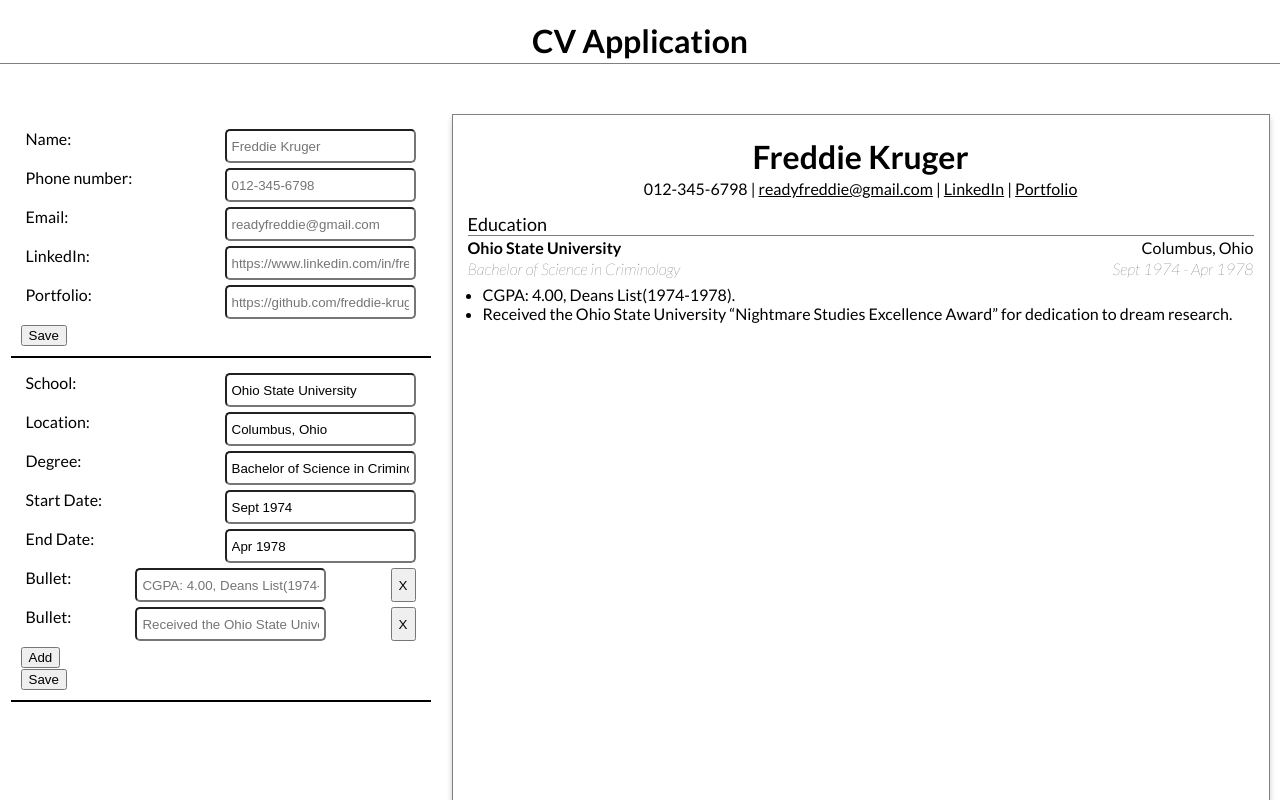
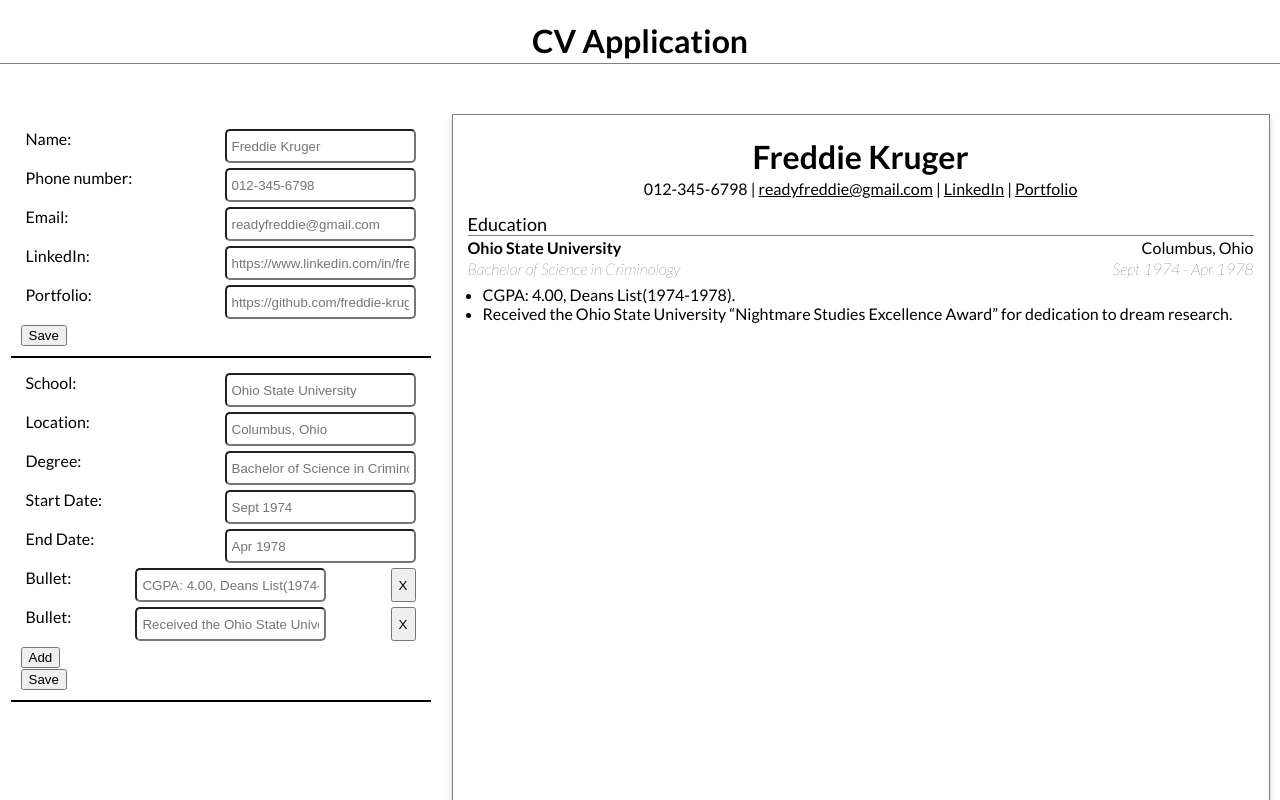
Before and after one commit to AbdirahmanFree/CV-Application, a React (Vite) app: page / in a window 1280 px wide. Shown: the top 800 px of the page. Built offline with nearby package versions, Linux system fonts and the light colour scheme.

Commit message:
fixed the handle button change function

```diff
--- a/src/components/BuilderComponents/EducationSection.jsx
+++ b/src/components/BuilderComponents/EducationSection.jsx
@@ -27,7 +27,7 @@ function EducationSection({sectionData, setCvData}){
     }
 
     function handleBulletChange(id, value){
-        setBullets(b => (b.id == id ? {...b, 'text': value} : b))
+        setBullets(b => b.map(bullet => (bullet.id == id ? ({...bullet, 'text': value}) : bullet )))
     }
 
     function addBullet(){
@@ -47,24 +47,24 @@ function EducationSection({sectionData, setCvData}){
         <form className="section" onSubmit={handleSubmit}>
             <div className="field">
                 <label htmlFor="school">School: </label>
-                <input type="text" id="school" name="school" value={sectionData.school}/>
+                <input type="text" id="school" name="school" placeholder={sectionData.school}/>
             </div>
 
             <div className="field">
                 <label htmlFor="location">Location: </label>
-                <input type="text" id="location" name="location" value={sectionData.location}/>
+                <input type="text" id="location" name="location" placeholder={sectionData.location}/>
             </div>
             <div className="field">
                 <label htmlFor="degree">Degree: </label>
-                <input type="text" id="degree" name="degree" value={sectionData.degree}/>
+                <input type="text" id="degree" name="degree" placeholder={sectionData.degree}/>
             </div>
             <div className="field">
                 <label htmlFor="start">Start Date: </label>
-                <input type="text" id="start" name="start" value={sectionData.start}/>
+                <input type="text" id="start" name="start" placeholder={sectionData.start}/>
             </div>
             <div className="field">
                 <label htmlFor="end">End Date: </label>
-                <input type="text" id="end" name="end" value={sectionData.end}/>
+                <input type="text" id="end" name="end" placeholder={sectionData.end}/>
             </div>
 
             <div className="bullets">
```
